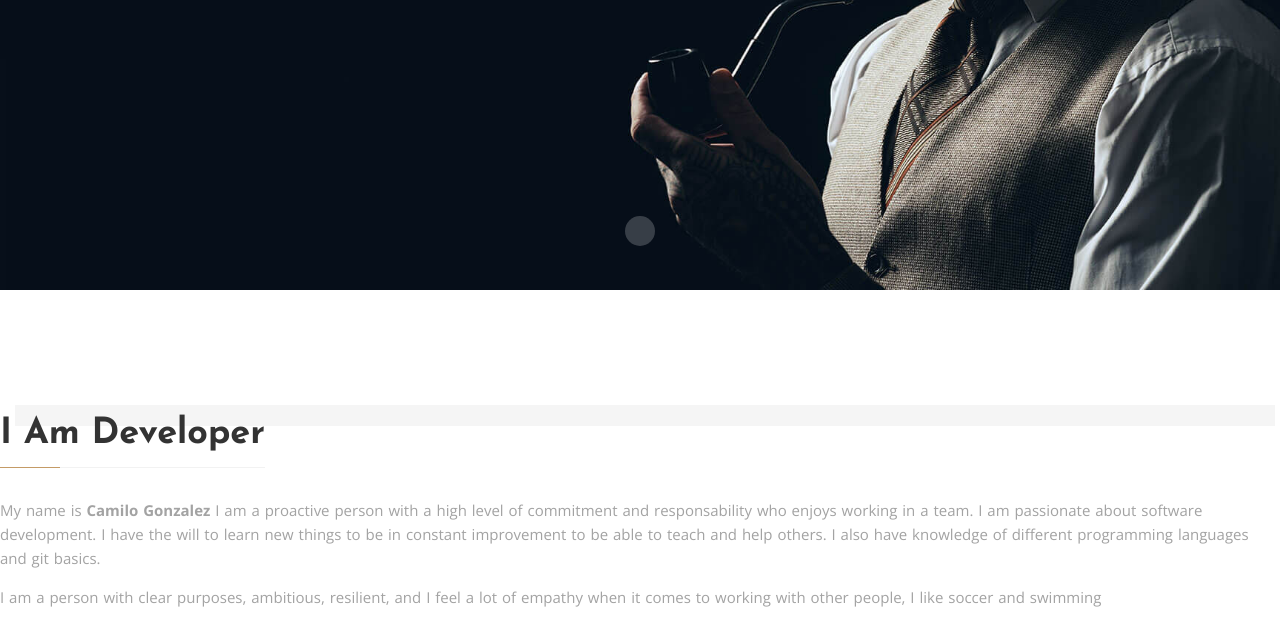
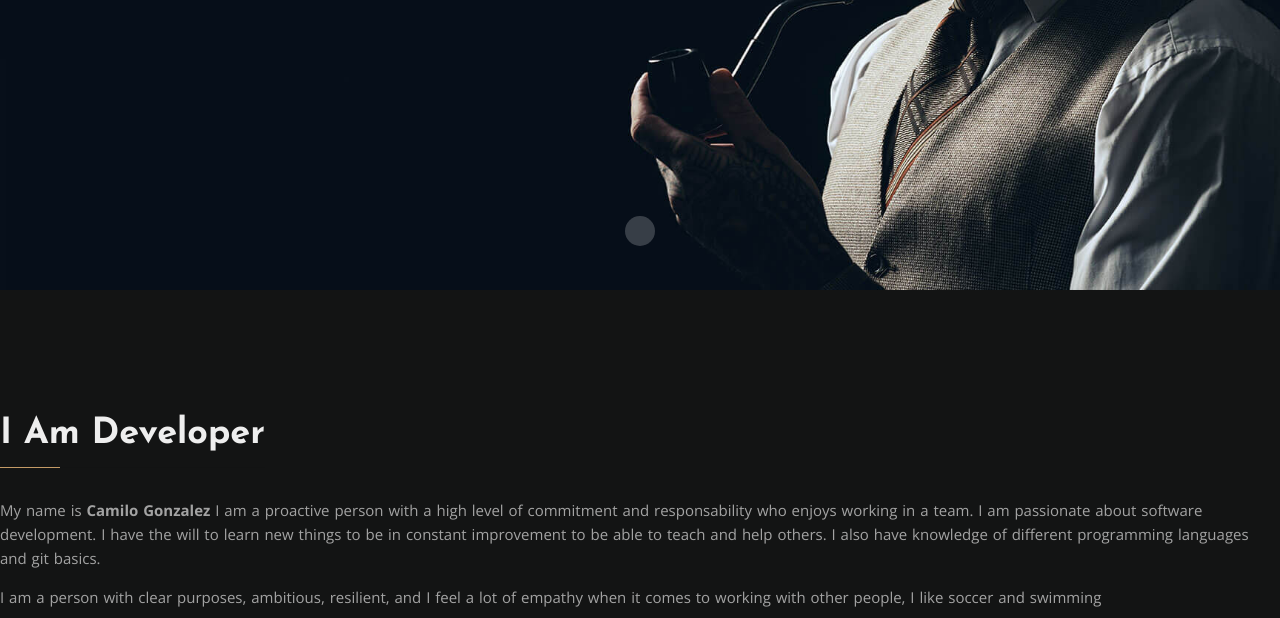
Before and after one commit to camilogore99/My-Portfolio, a plain HTML site: page personala/index.html in a window 1280 px wide. Shown: the part 510-1128 px from the top of the page. Drawn offline with nearby package versions, Linux system fonts and the light colour scheme; files that its build step writes are made by us from their sources; some icons are missing; files whose address does not match are found by name.

Commit message:
correcion de rutas

```diff
--- a/index.html
+++ b/personala/index.html
@@ -15,17 +15,17 @@
    <title>Portafolio Camilo</title>
 
    <!-- Favicon -->
-   <link rel="shortcut icon" href="img/favicon.ico" />
+   <link rel="shortcut icon" href="/personala/img/favicon.ico" />
 
    <!-- Fonts -->
    <link href="https://fonts.googleapis.com/css?family=Open+Sans:300,400,500,600,700,800" rel="stylesheet" />
    <link href="https://fonts.googleapis.com/css?family=Josefin+Sans:100i,300,400,600,700" rel="stylesheet">
 
    <!-- Plugins -->
-   <link rel="stylesheet" href="css/plugins.css" />
+   <link rel="stylesheet" href="/personala/css/plugins.css" />
 
    <!-- Core Style Css -->
-   <link rel="stylesheet" href="css/style.css" />
+   <link rel="stylesheet" href="/personala/css/style.css" />
 
 </head>
 
```
Also changed, not shown: package.json (deleted, +0 -20 lines), personala/dark.html (renamed from personala/html/dark.html).
